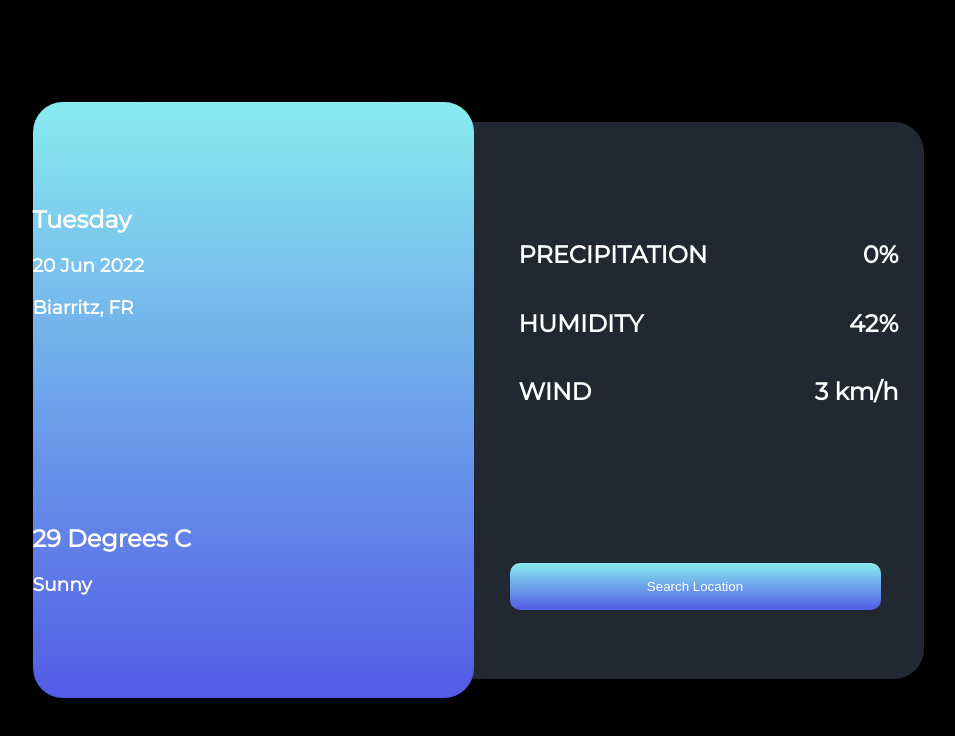
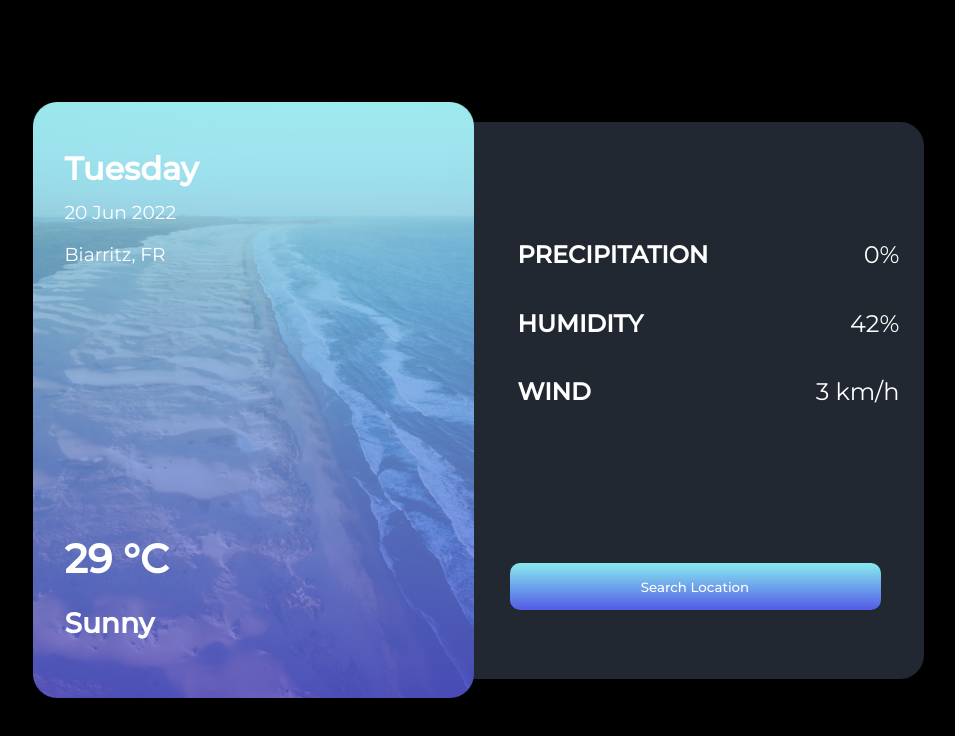
Before and after one commit to CountyClerks/Weather-App, a website built with webpack: page dist/index.html in a window 1280 px wide. Shown: the whole page, without its empty margins (112-1067 px from the left). Built offline with Linux system fonts and the light colour scheme.

Commit message:
left card content styling

```diff
--- a/src/style.css
+++ b/src/style.css
@@ -1,6 +1,12 @@
-@import url('https://fonts.googleapis.com/css2?family=Montserrat&display=swap');
+@import url('https://fonts.googleapis.com/css2?family=Montserrat:wght@400;500&display=swap');
+
+
+/* General and Shared Content Selectors*/
+
+* {
+    font-family: 'Montserrat';
+}
 body{
-    font-family: 'Montserrat';
     background-color: black;
     margin: 0;
     padding: 0;
@@ -11,25 +17,48 @@ body{
     justify-content: center;
     height: 100vh;
 }
+.left-header > h3, #precipitation > h2:nth-child(2), #humidity > h2:nth-child(2), #wind > h2:nth-child(2) {
+    font-weight: 400;
+}
+
+
+/* Left Card Content Selectors */
 .left-content, .right-content {
     color: white;
-    border-radius: 30px;
+    border-radius: 1.5em;
+}
+.left-content {
+    background-image: linear-gradient(rgba(136, 235, 239, .75), rgba(83, 91, 230, .75)), url(./sunny.avif);
+    background-size: contain;
+    display: inherit;
+    flex-direction: column;
+    justify-content: space-between;
+    width: 441px;
+    height: 596px;
+}
+.left-header, .left-footer {
+    margin-left: 2em;
+    margin-top: 1.25em;
+}
+.left-header > h2 {
+    font-size: 2rem;
+    margin-bottom: -5px;
+}
+.left-footer {
+    display: inherit;
+    flex-direction: column;
+    margin-bottom: 35px;
+}
+.left-footer > h2:nth-child(1) {
+    font-size: 2.5rem;
+    margin-bottom: 0;
+}
+.left-footer > h2:nth-child(2) {
+    font-size: 1.75rem;
 }
 
-.left-content {
-    background: linear-gradient(#88EBEF, #535BE6);
-    display: inherit;
-    flex-direction: column;
-    justify-content: space-around;
-    width: 441px;
-    height: 596px;
-    /* padding-top: 75px;
-    padding-left: 50px;
-    padding-right: 75px;
-    padding-bottom: 50px; */
-    /* height: 300px; */
-}
 
+/* Right Card Content Selectors */
 .right-content {
     position: relative;
     left: -100px;
@@ -41,31 +70,29 @@ body{
     width: 550px;
     height: 557px;
 }
-
 .right-header{
     display: inherit;
     flex-direction: column;
-    margin-left: 120px;
-    margin-top: 30px;
+    margin-left: 7.5rem;
+    margin-top: 1.875rem;
 }
 .right-footer {
-    margin-left: 120px;
+    margin-left: 7.5rem;
 }
-
 .change-location {
     width: 371px;
     height: 47px;
-    border-radius: 10px;
+    border-radius: 0.625rem;
     border: none;
     background: linear-gradient(#88EBEF, #535BE6);
     color: white;
-    margin-left: 16px;
-    margin-right: 16px;
+    margin-left: 1rem;
+    margin-right: 1rem;
+    font-weight: 500;
 }
-
 #precipitation, #humidity, #wind {
     display:inherit;
     justify-content: space-between;
-    margin-right: 25px;
-    margin-left: 25px;
+    margin-right: 1.5rem;
+    margin-left: 1.5rem;
 }
```
Also changed, not shown: dist/56a565b6ea8dda6fcd46.avif (added), dist/bundle.js, dist/index.html, src/modal.js (added), src/sunny.avif (added).
